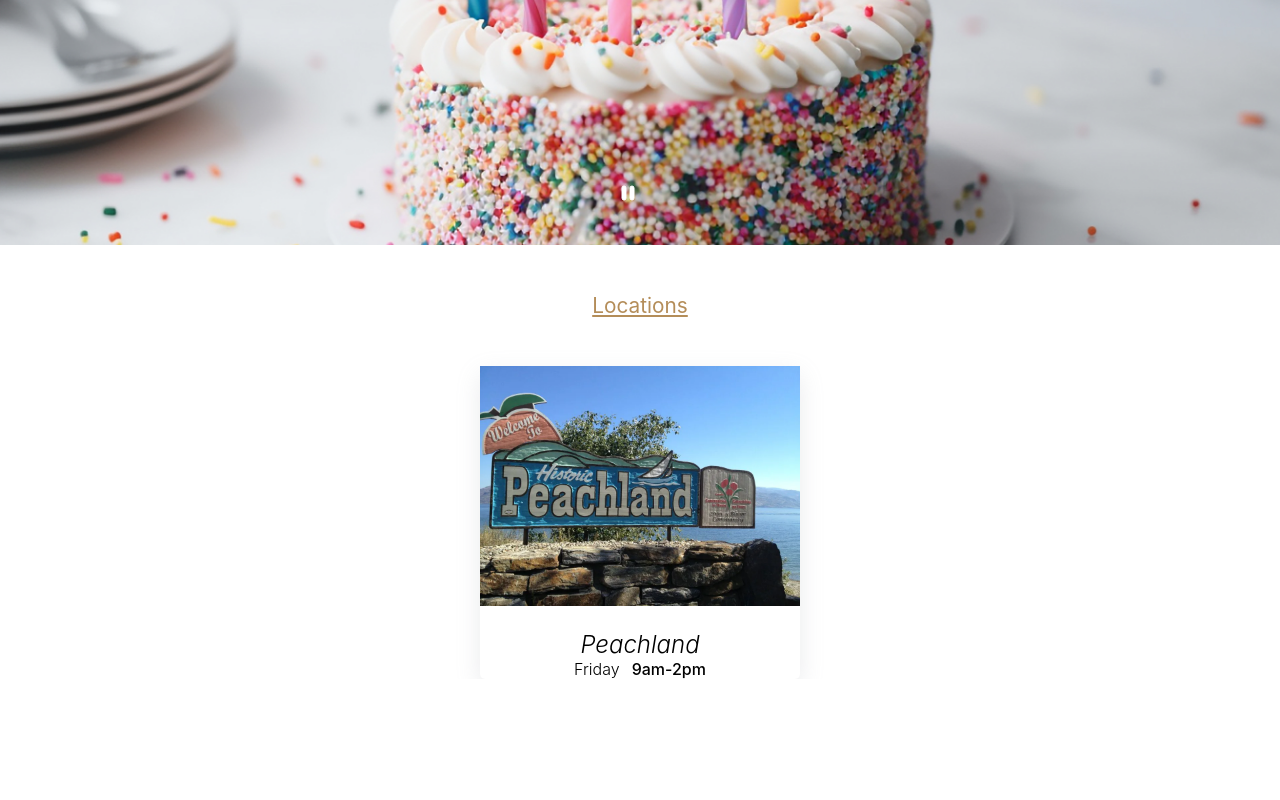
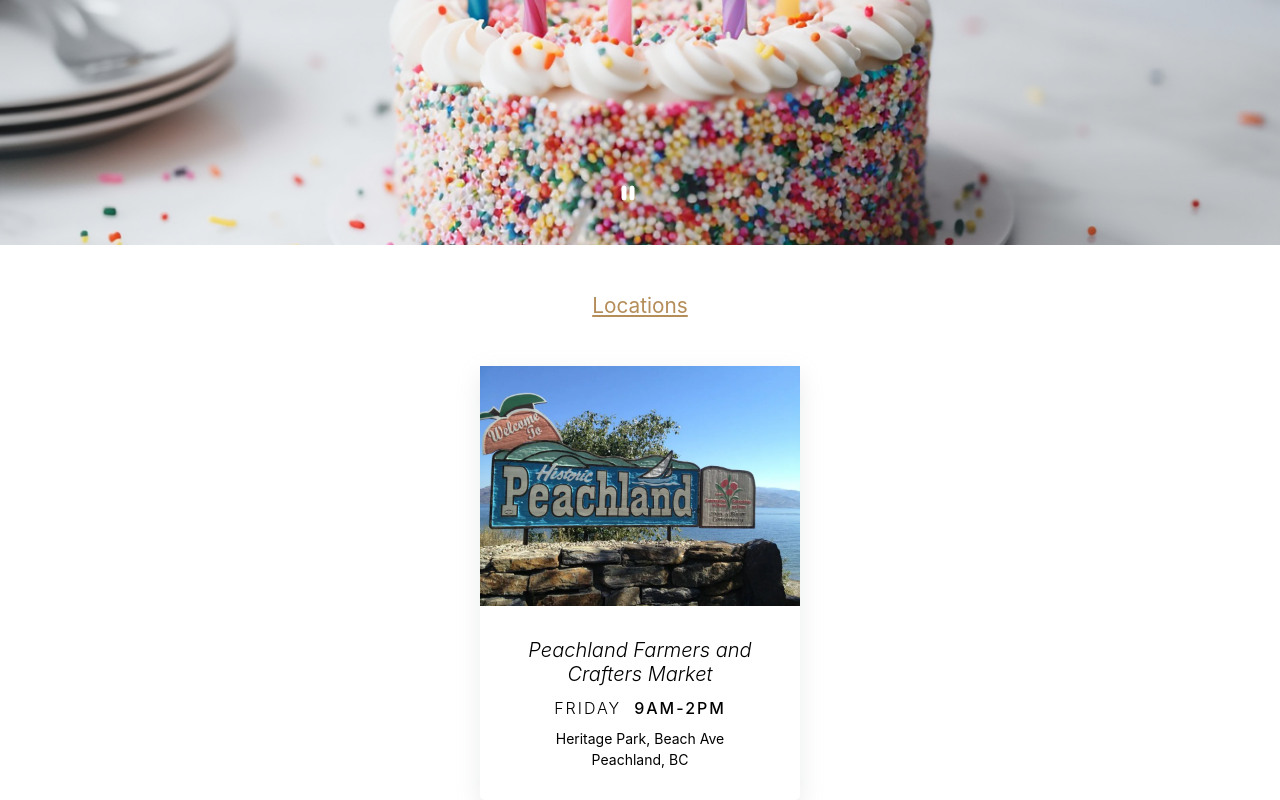
Before and after one commit to Smoopfrog/asweetromance, a React (Create React App) app: page / in a window 1280 px wide. Shown: the part 327-1127 px from the top of the page. Before the commit the page ends 1006 px from the top, so only its background shows below. Built offline with nearby package versions, Linux system fonts and the light colour scheme.

Commit message:
add font styling for location card

```diff
--- a/src/Components/LocationCard.jsx
+++ b/src/Components/LocationCard.jsx
@@ -9,10 +9,18 @@ const LocationCard = () => {
         src={peachland}
         alt="A lovely day showcasing the peachland welcome sign"
       />
-      <h1 className="location-title">Peachland</h1>
-      <div className="location-time">
-        <div className="location-date">Friday</div>
-        <div className="location-hours">9am-2pm</div>
+      <div className="location-info">
+        <h1 className="location-title">
+          Peachland Farmers and Crafters Market
+        </h1>
+        <div className="location-time">
+          <div className="location-date">Friday &nbsp;</div>
+          <div className="location-hours">9am-2pm</div>
+        </div>
+        <div className="location-address">
+          <div>Heritage Park, Beach Ave</div>
+          <div className="location-city">Peachland, BC</div>
+        </div>
       </div>
     </article>
   );
--- a/src/Styles/LocationCard.css
+++ b/src/Styles/LocationCard.css
@@ -9,17 +9,28 @@
 
 .location-img {
   width: 100%;
-  padding-bottom: 24px;
+}
+
+.location-info {
+  padding: 2rem;
+  display: flex;
+  flex-direction: column;
+  align-items: center;
+  gap: 12px;
 }
 
 .location-title {
   font-weight: 300;
   font-style: italic;
+  text-align: center;
+  font-size: 20px;
 }
 
 .location-time {
   display: flex;
-  gap: 12px;
+  font-size: 16px;
+  text-transform: uppercase;
+  letter-spacing: 2px;
 }
 
 .location-date {
@@ -28,4 +39,12 @@
 
 .location-hours {
   font-weight: 500;
+}
+
+.location-address {
+  display: flex;
+  flex-direction: column;
+  align-items: center;
+  gap: 4px;
+  font-size: 14px;
 }/*# sourceMappingURL=LocationCard.css.map */
--- a/src/Styles/LocationCard.scss
+++ b/src/Styles/LocationCard.scss
@@ -3,31 +3,48 @@
   flex-direction: column;
   align-items: center;
   width: 25%;
-  // padding: 2rem;
   border-radius: 5px;
   box-shadow: rgba(149, 157, 165, 0.2) 0px 8px 24px;
 }
 
 .location-img {
   width: 100%;
-  padding-bottom: 24px;
+}
+
+.location-info {
+  padding: 2rem;
+  display: flex;
+  flex-direction: column;
+  align-items: center;
+  gap: 12px;
 }
 
 .location-title {
   font-weight: 300;
   font-style: italic;
+  text-align: center;
+  font-size: 20px;
 }
 
 .location-time {
   display: flex;
-  gap: 12px;
+  font-size: 16px;
+  text-transform: uppercase;
+  letter-spacing: 2px;
 }
 
 .location-date {
   font-weight: 300;
-
 }
 
 .location-hours {
   font-weight: 500;
 }
+
+.location-address {
+  display: flex;
+  flex-direction: column;
+  align-items: center;
+  gap: 4px;
+  font-size: 14px;
+}
```
Also changed, not shown: 1 other file (tests, documents, lock files or other folders).
